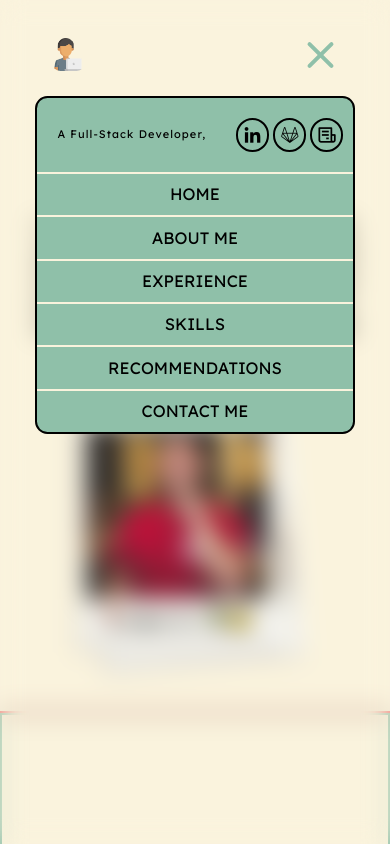
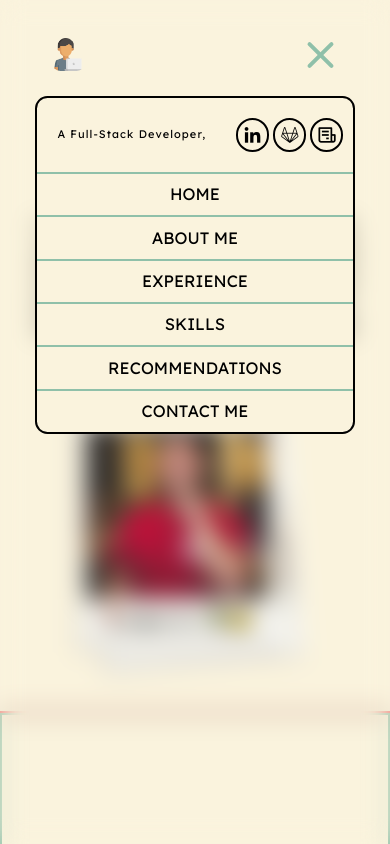
Before and after one commit to sragasadev/Portfolio, a React (Vite) app in the folder Portfolio/: page / in a window 390 px wide. Both pictures are taken after a click on the button 320 px from the left and 58 px from the top of the page. Shown: the top 844 px of the page. Built offline with nearby package versions, Linux system fonts and the light colour scheme.

Commit message:
Began refactoring code

```diff
--- a/Portfolio/src/components/Hero.jsx
+++ b/Portfolio/src/components/Hero.jsx
@@ -1,42 +1,19 @@
 import "../App.css";
-import "./css/hero.css";
 import heroPic from "../assets/hero_picture.png";
 
 function Hero() {
-	const typewritingScript = () => {
-		const text = document.querySelector(".dynamic-text");
-
-		const textLoad = () => {
-			setTimeout(() => {
-				text.textContent = "software engineer.";
-			}, 0);
-			setTimeout(() => {
-				text.textContent = "front-end developer.";
-			}, 4000);
-			setTimeout(() => {
-				text.textContent = "back-end developer.";
-			}, 8000);
-			setTimeout(() => {
-				text.textContent = "full-stack developer.";
-			}, 12000);
-
-		}
-
-		textLoad();
-		setInterval(textLoad, 16000);
-	};
 
 	return (
 		<section id="hero" className="pt-28 pb-8 sm:px-20 bg-[#FAF3DD] font-lexend border-b-2 border-red-400">
 			<div className="portfolioComponent grid grid-cols-1 lg:grid-cols-2">
 				<div className="flex flex-col py-4 items-center lg:items-start">
 					<h2 className="tracking-wider text-md">
-						Hey there <span className="wave">👋</span> My name is Shaun!
+						Hey there <span className="animate-handWave origin-[70%_70%] inline-block">👋</span> My name is
+						Shaun!
 					</h2>
 					<div id="typewriter" className="mt-2 py-1 overflow-hidden">
-						<h1 className="static-text text-4xl">I'm a </h1>
-						<span className="dynamic-text text-3xl"></span>
-						<script>{typewritingScript}</script>
+						<h1 className="text-4xl">I'm a </h1>
+						<span className="text-3xl"></span>
 					</div>
 					<p className="mt-auto tracking-wide text-md text-justify [text-align-last:center] lg:[text-align-last:justify]">
 						I am a full-stack software engineer with a drive for life-long learning and improving my skill
--- a/Portfolio/src/components/Nav.jsx
+++ b/Portfolio/src/components/Nav.jsx
@@ -11,7 +11,7 @@ function Nav() {
 	const hamburgerMenu = useRef(null);
 	const scrollPosition = useScrollPosition();
 
-	const glassmorphism = "rounded-2xl bg-[rgba(255,255,255,0.2)] shadow-[0_4px_30px_rgba(0,0,0,0.1)] backdrop-blur-md";
+	const glassmorphism = "rounded-xl bg-[rgba(255,255,255,0.2)] shadow-[0_4px_30px_rgba(0,0,0,0.1)] backdrop-blur-md";
 
 	// expanded classes
 	const expandedIcons =
@@ -24,7 +24,7 @@ function Nav() {
 		"w-8 h-8 relative inline-flex justify-center items-center rounded-full bg-transparent border-2 border-black overflow-hidden text-xl text-black hover:border-[#faf3dd] hover:text-[#faf3dd]";
 
 	const hamburgerItems =
-		"py-2 border-t-2 border-[#faf3dd] hover:bg-[#faf3dd] hover:underline hover:underline-offset-[6px] hover:decoration-2 hover:tracking-widest";
+		"py-2 border-t-2 border-primaryAccent hover:bg-[#faf3dd] hover:underline hover:underline-offset-[6px] hover:decoration-2 hover:tracking-widest";
 
 	const closeMenu = () => {
 		setMenuOpen(false);
@@ -96,14 +96,14 @@ function Nav() {
 					</button>
 				</div>
 				<div id="hamburgerMenu" className={`font-lexend ${menuOpen ? "" : "hidden"}`} ref={hamburgerMenu}>
-					<ul className={`border-2 border-black bg-[#8fc0a9] rounded-xl text-center`}>
+					<ul className={`border-2 border-black bg-mainBg rounded-xl text-center`}>
 						<li className="py-5 grid grid-cols-5 place-items-center">
 							<div className="col-span-3 flex">
 								<div
 									id="rotating"
-									className="h-[15px] leading-[15px] text-[11px] sm:h-[21px] sm:leading-[21px] sm:text-[16px] md:h-[25px] md:leading-[25px] md:text-[20px] tracking-widest"
+									className="h-[15px] leading-[15px] text-[11px] sm:h-[21px] sm:leading-[21px] sm:text-[16px] md:h-[25px] md:leading-[25px] md:text-[20px] tracking-widest overflow-hidden"
 								>
-									<span className="animate-rotatingXS sm:animate-rotatingSM md:animate-rotatingMD">
+									<span className="relative animate-rotatingXS sm:animate-rotatingSM md:animate-rotatingMD">
 										{`Hi I'm Shaun Ragasa!`}
 										<br />
 										A Full-Stack Developer,
--- a/Portfolio/src/components/css/hero.css
+++ /dev/null
@@ -1,64 +0,0 @@
-.wave {
-	animation-name: wave-animation; /* Refers to the name of the @keyframes element below */
-	animation-duration: 2.5s; /* Animation speed */
-	animation-iteration-count: infinite;
-	transform-origin: 70% 70%; /* Pivot around the bottom-left palm */
-	display: inline-block;
-}
-
-@keyframes wave-animation {
-	0% {
-		transform: rotate(0deg);
-	}
-	10% {
-		transform: rotate(14deg);
-	}
-	20% {
-		transform: rotate(-8deg);
-	}
-	30% {
-		transform: rotate(14deg);
-	}
-	40% {
-		transform: rotate(-4deg);
-	}
-	50% {
-		transform: rotate(10deg);
-	}
-	60% {
-		transform: rotate(0deg);
-	} /* Reset for the last half to pause */
-	100% {
-		transform: rotate(0deg);
-	}
-}
-
-#typewriter > h1,
-#typewriter > span {
-	position: relative;
-}
-
-.dynamic-text {
-	color: var(--tertiary-accent-color);
-}
-
-.dynamic-text::before {
-	content: "";
-	position: absolute;
-	top: 0;
-	left: 0;
-	height: 110%;
-	width: 100%;
-	background-color: var(--main-bg-color);
-	border-left: 2px solid black;
-	animation: typewriting 4s steps(20) infinite;
-}
-
-@keyframes typewriting {
-	40%, 60% {
-		left: calc(100% + 4px);
-	}
-	100% {
-		left: 0%;
-	}
-}
--- a/Portfolio/src/components/css/nav.css
+++ b/Portfolio/src/components/css/nav.css
@@ -5,7 +5,7 @@ nav {
 	position: fixed;
 	z-index: 20;
 	inset: 1.8rem 0px 0px;
-	margin: 0px auto 0px;
+	margin: 0px auto;
 	display: flex;
 	flex-wrap: wrap;
 	align-items: center;
@@ -85,11 +85,3 @@ nav {
 	inset: 3.5rem 0px 0px;
 	margin: 0px auto 0px;
 }
-
-#rotating {
-	overflow: hidden;
-}
-
-#rotating span {
-	position: relative;
-}
--- a/Portfolio/src/index.css
+++ b/Portfolio/src/index.css
@@ -21,10 +21,9 @@ body,
 	scroll-behavior: smooth !important;
 }
 
-body,
-#root {
-	display: flex;
-	flex-direction: column;
-	align-items: center;
-	overflow-x: hidden;
+@layer components {
+	body,
+	#root {
+		@apply flex flex-col items-center overflow-x-hidden
+	}
 }
--- a/Portfolio/tailwind.config.js
+++ b/Portfolio/tailwind.config.js
@@ -8,6 +8,13 @@ export default {
 			},
 			screens: {
 				"3xl": "1800px",
+			},
+			colors: {
+				mainBg: "#faf3dd", // FEFAE0
+				CTA: "#4a7c59",
+				primaryAccent: "#8fc0a9",
+				secondaryAccent: "#c8d5b9",
+				tertiaryAccent: "#68b0ab",
 			},
 			keyframes: {
 				rotatingXS: {
@@ -28,11 +35,19 @@ export default {
 					"45%, 50%, 55%": { top: "-50px" },
 					"70%, 75%, 80%": { top: "-75px" },
 				},
+				handWave: {
+					"0%, 60%, 100%": { transform: "rotate(0deg)" },
+					"10%, 30%": { transform: "rotate(14deg)" },
+					"20%": { transform: "rotate(-8deg)" },
+					"40%": { transform: "rotate(-4deg)" },
+					"50%": { transform: "rotate(10deg)" },
+				},
 			},
 			animation: {
 				rotatingXS: "rotatingXS 10s ease-in-out infinite",
 				rotatingSM: "rotatingSM 10s ease infinite",
 				rotatingMD: "rotatingMD 10s ease infinite",
+				handWave: "handWave 2.5s ease infinite",
 			},
 		},
 	},
```
Also changed, not shown: Portfolio/src/assets/up-arrow.svg, 1 other file (tests, documents, lock files or other folders).
